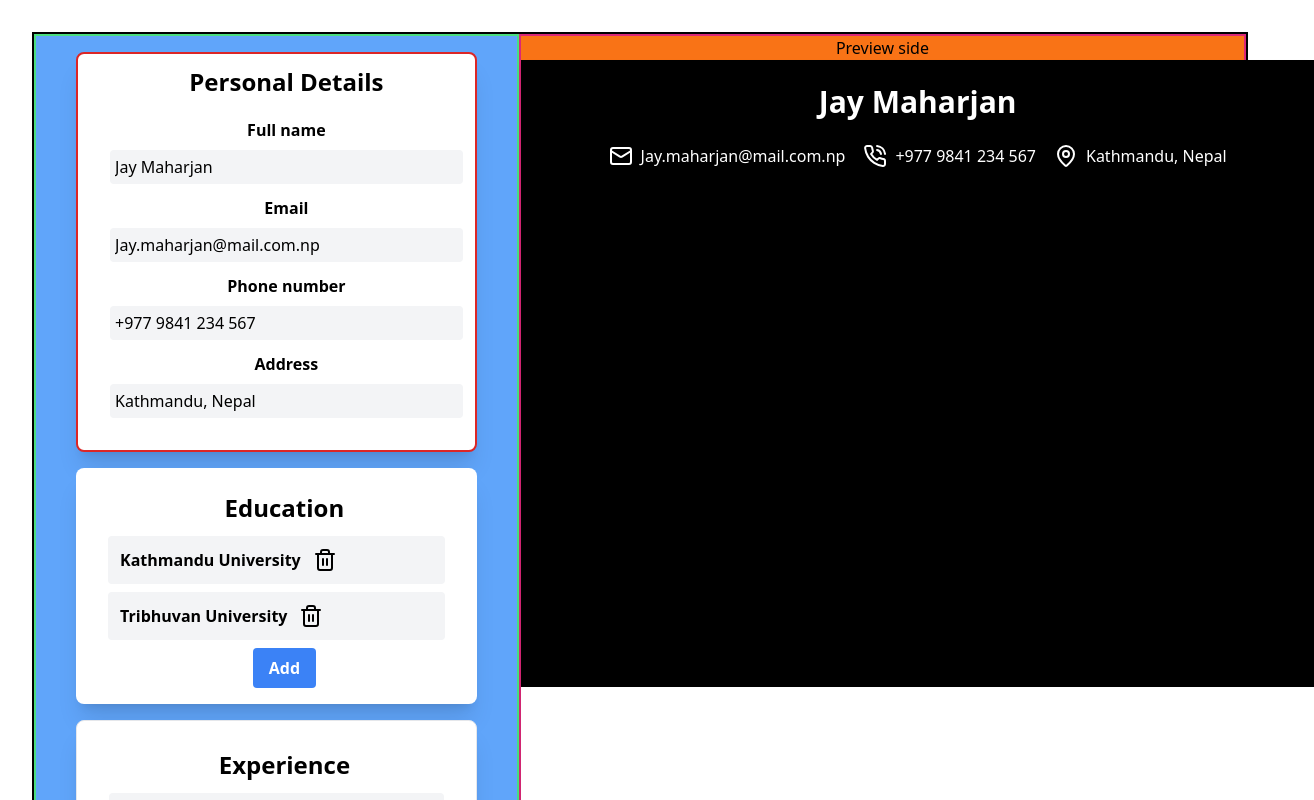
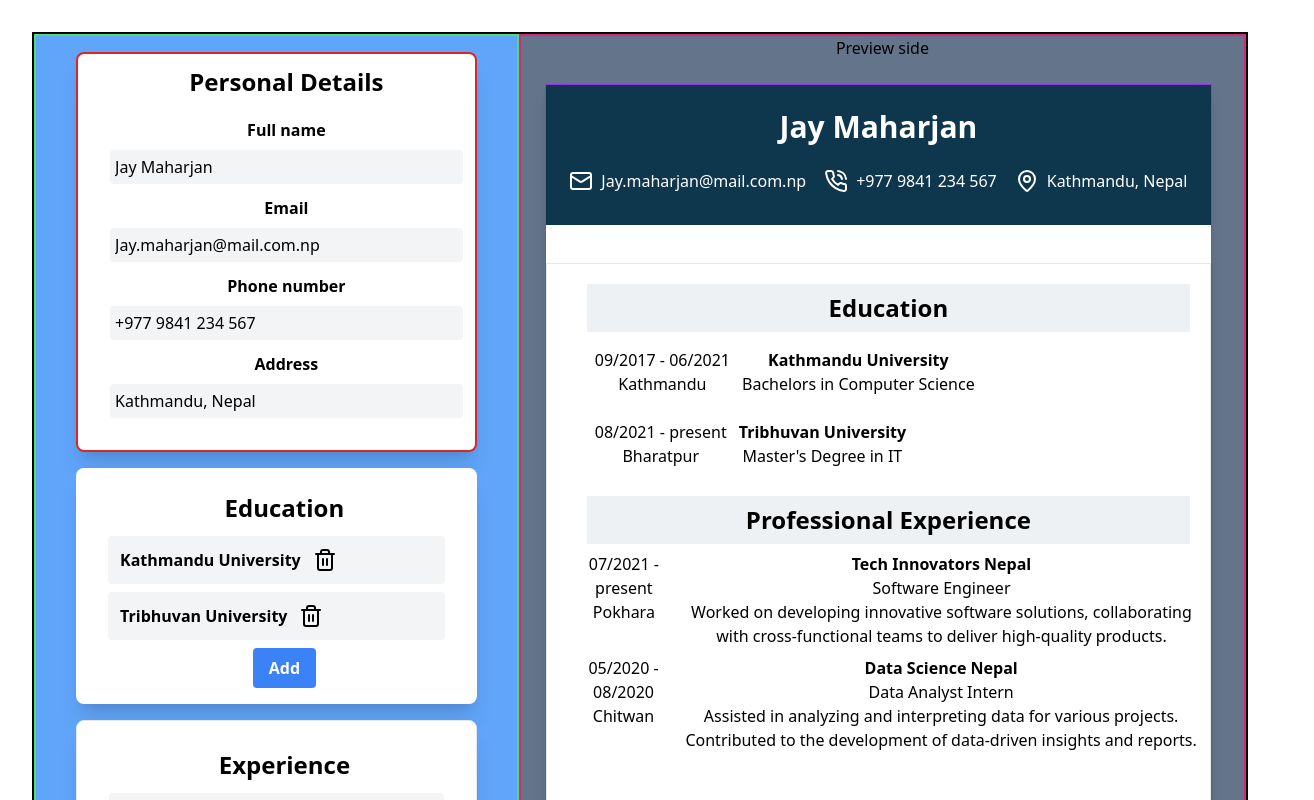
Before and after one commit to SubashJirel/ResumeBuilder, a React (Vite) app: page / in a window 1280 px wide. Shown: the top 800 px of the page, 1314 px wide, since content can reach past the window. Built offline with nearby package versions, Linux system fonts and the light colour scheme.

Commit message:
added the preview section of the right side

```diff
--- a/src/App.jsx
+++ b/src/App.jsx
@@ -12,20 +12,16 @@ function App() {
   const [experience, setExperience] = useState(
     exampleData.sections.experiences
   );
+  const [education, setEducation] = useState(exampleData.sections.educations);
 
-  // console.log(exampleData.sections.educations);
-  // console.log(educationRecords);
   function handlePersonalInfoChange(e) {
     const { key } = e.target.dataset;
-    // console.log(e.target.dataset); // input ma maile data-key="email" bhanera yesari data-key rakheko chhu
-    // //so e.target.dataset gives me object like this {key: 'email'}
     setPersonalInfo({ ...personalInfo, [key]: e.target.value });
-    //[key] is a computed property name in JavaScript. It allows you to dynamically set the property name based on the value of key.
   }
 
   return (
     <>
-      <div className="border-2 border-black bg-orange-500 text-black grid grid-cols-5 ">
+      <div className="border-2 border-black bg-orange-500 text-black grid grid-cols-5 h-screen">
         <div className="border-2 border-green-400 bg-blue-400 col-span-2 overflow-auto custom-scrollbar h-screen">
           <PersonalDetails
             onChange={handlePersonalInfoChange}
@@ -34,15 +30,19 @@ function App() {
             phoneNumber={personalInfo.phoneNumber}
             address={personalInfo.address}
           />
-          <EducationSection />
+          <EducationSection education={education} setEducation={setEducation} />
           <ExperienceSection
             experience={experience}
             setExperience={setExperience}
           />
         </div>
-        <div className="border-2 border-pink-600 col-span-3">
+        <div className="border-2 border-pink-600 col-span-3 bg-slate-500 flex flex-col space-y-4">
           Preview side
-          <ResumePreview personalInfo={personalInfo} />
+          <ResumePreview
+            personalInfo={personalInfo}
+            education={education}
+            experience={experience}
+          />
         </div>
       </div>
     </>
--- a/src/components/education/EducationForm.jsx
+++ b/src/components/education/EducationForm.jsx
@@ -1,6 +1,6 @@
 import { useState } from 'react';
 import uniqid from 'uniqid';
-function EducationForm({ education, toggleShow }) {
+function EducationForm({ education, setEducation, toggleShow }) {
   const [formData, setFormData] = useState({
     degree: '',
     schoolName: '',
@@ -30,7 +30,7 @@ function EducationForm({ education, toggleShow }) {
       id: uniqid(),
     };
     // console.log(newEducation);
-    education.push(newEducation);
+    setEducation((PreviewEducation) => [...PreviewEducation, newEducation]);
     toggleShow();
   };
   return (
--- a/src/components/education/EducationSection.jsx
+++ b/src/components/education/EducationSection.jsx
@@ -3,9 +3,9 @@ import exampleData from '../../example-data';
 import EducationForm from './EducationForm';
 import { Trash2 } from 'lucide-react';
 
-function EducationSection() {
+function EducationSection({ education, setEducation }) {
   const [showBtnForm, setShowBtnForm] = useState('button');
-  const [education, setEducation] = useState(exampleData.sections.educations);
+
   const btnShow = showBtnForm == 'button';
   const formShow = showBtnForm == 'form';
 
--- /dev/null
+++ b/src/components/previewRightSide/PreviewEducation.jsx
@@ -0,0 +1,24 @@
+function PreviewEducation({ education }) {
+  return (
+    <>
+      <h2 className="text-2xl font-bold bg-[#EEF1F3] text-center mt-5 ml-10 mr-5 p-2">
+        Education
+      </h2>
+      {education.map((val) => (
+        <section className="flex gap-3 p-2 ml-10 mt-2" key={val.id}>
+          <div>
+            <div className="flex flex-col">
+              {val.startDate} - {val.endDate}
+            </div>
+            <div>{val.location}</div>
+          </div>
+          <div className="flex flex-col">
+            <h3 className="font-bold">{val.schoolName}</h3>
+            <p>{val.degree}</p>
+          </div>
+        </section>
+      ))}
+    </>
+  );
+}
+export default PreviewEducation;
--- /dev/null
+++ b/src/components/previewRightSide/PreviewExperience.jsx
@@ -0,0 +1,25 @@
+function PreviewExperience({ experience }) {
+  return (
+    <>
+      <h2 className="text-2xl font-bold  bg-[#EEF1F3] text-center mt-5 ml-10 mr-5 p-2">
+        Professional Experience
+      </h2>
+      {experience.map((val) => (
+        <section className="flex gap-3 ml-10 mt-2" key={val.id}>
+          <div>
+            <div className="flex flex-col">
+              {val.startDate} - {val.endDate}
+            </div>
+            <div>{val.location}</div>
+          </div>
+          <div className="flex flex-col">
+            <h3 className="font-bold">{val.companyName}</h3>
+            <p>{val.positionTitle}</p>
+            <p>{val.description}</p>
+          </div>
+        </section>
+      ))}
+    </>
+  );
+}
+export default PreviewExperience;
--- a/src/components/previewRightSide/PreviewPersonalDetails.jsx
+++ b/src/components/previewRightSide/PreviewPersonalDetails.jsx
@@ -2,7 +2,7 @@ import { Mail, PhoneCall, MapPin } from 'lucide-react';
 function PreviewPersonalDetails({ personalInfo }) {
   const { fullName, email, phoneNumber, address } = personalInfo;
   return (
-    <div className="bg-black text-white w-full px-9 py-6 personal-info">
+    <div className="bg-[#0E374E] text-white h-[140px] w-full  pt-6">
       <h1 className="resume-name text-center text-3xl font-bold mb-6">
         {fullName}
       </h1>
--- a/src/components/previewRightSide/ResumePreview.jsx
+++ b/src/components/previewRightSide/ResumePreview.jsx
@@ -1,10 +1,15 @@
 import PreviewPersonalDetails from './PreviewPersonalDetails';
-function ResumePreview({ personalInfo }) {
+import PreviewEducation from './PreviewEducation';
+import PreviewExperience from './PreviewExperience';
+function ResumePreview({ personalInfo, education, experience }) {
   return (
-    <div className="shadow-md h-[29.7cm] w-[21cm] preview-container">
+    <div className="bg-white shadow-lg preview-container border border-purple-600 h-full  mt-6 ml-6 mr-8">
       <div className="resume top bg-white grid h-full w-full sticky top-0 auto-rows-auto">
         <PreviewPersonalDetails personalInfo={personalInfo} />
-        <div>{/* work and education */}</div>
+        <div className="border  pb-10">
+          <PreviewEducation education={education} />
+          <PreviewExperience experience={experience} />
+        </div>
       </div>
     </div>
   );
```
